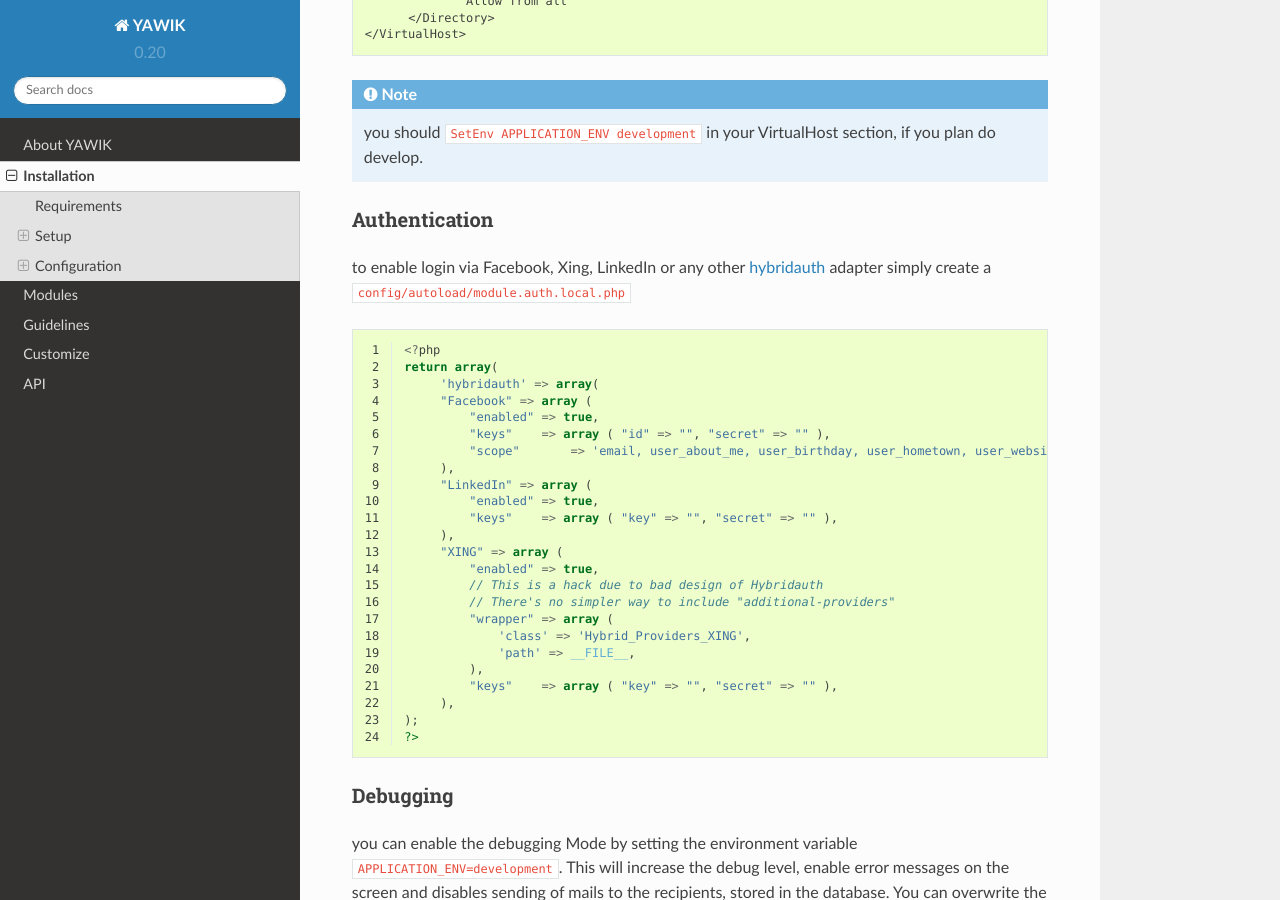
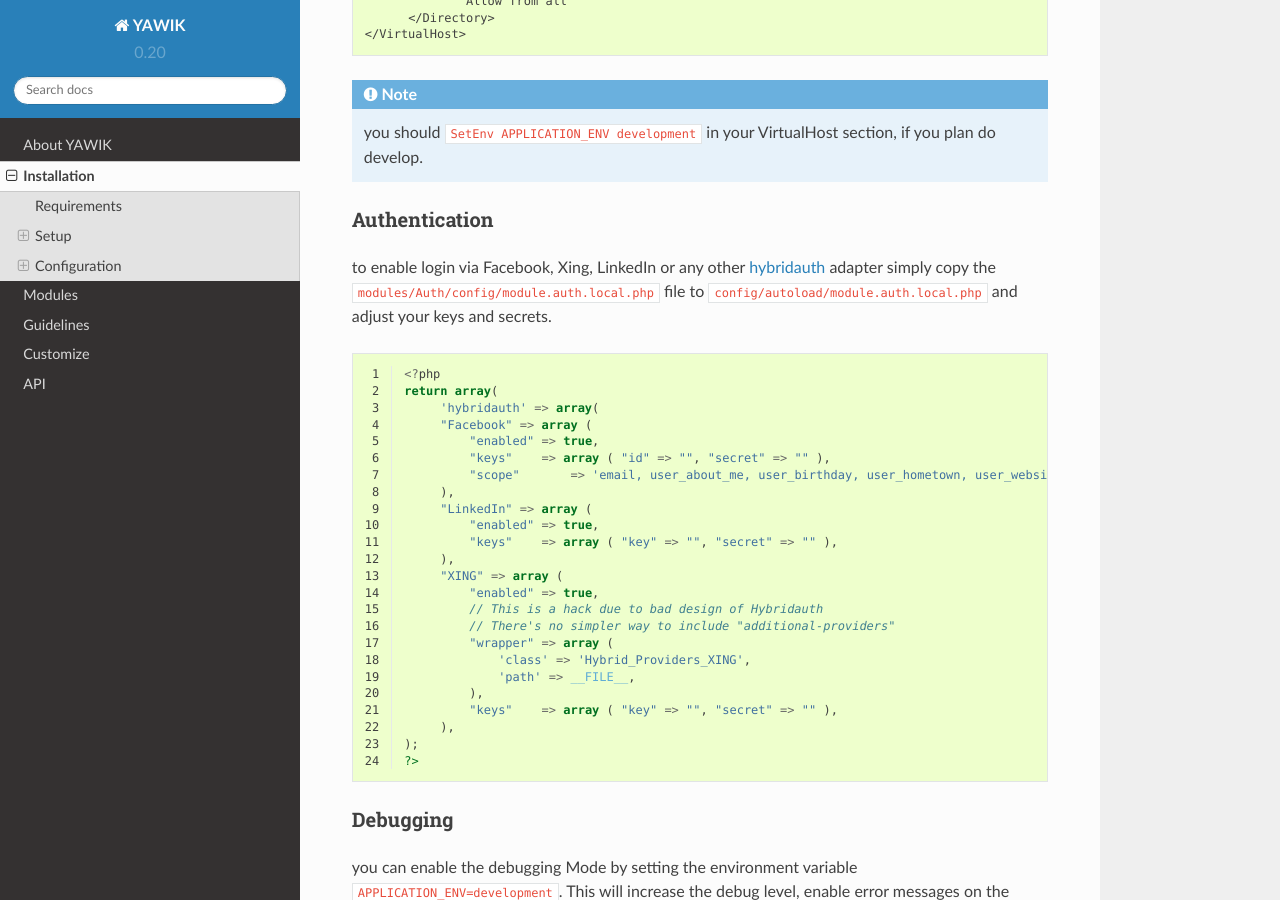
Before and after one commit to cross-solution/YawikDocs, a Sphinx documentation site: the page built from source/installation.rst, in a window 1280 px wide and 900 px high, scrolled down 5046 px. Built offline with Sphinx 7.4.7 and the Read the Docs theme 2.0.0, drawn with Linux system fonts in a browser that asks for light colours; comment, search, counter and statistics services are not loaded.

Commit message:
copy *dist files to config/autoload

```diff
--- a/source/installation.rst
+++ b/source/installation.rst
@@ -279,7 +279,8 @@ point the DocumentRoot of your Webserver to the ``public`` directory.
 Authentication
 ^^^^^^^^^^^^^^
 
-to enable login via Facebook, Xing, LinkedIn or any other hybridauth_ adapter simply create a ``config/autoload/module.auth.local.php``
+to enable login via Facebook, Xing, LinkedIn or any other hybridauth_ adapter simply copy the  ``modules/Auth/config/module.auth.local.php``
+file to ``config/autoload/module.auth.local.php`` and adjust your keys and secrets.
 
 .. _hybridauth: http://hybridauth.sourceforge.net/
 
```
